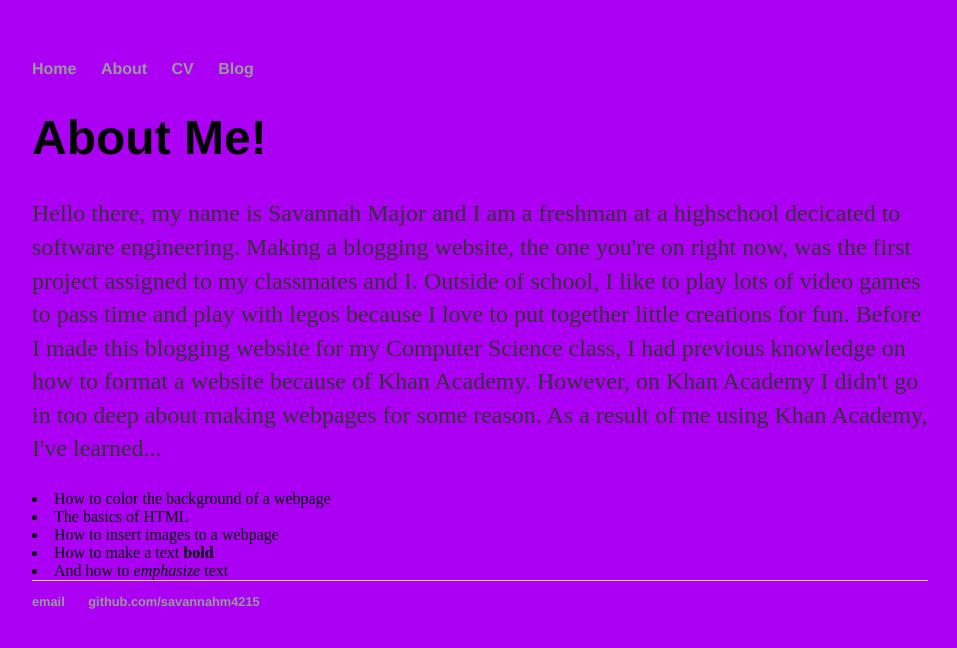
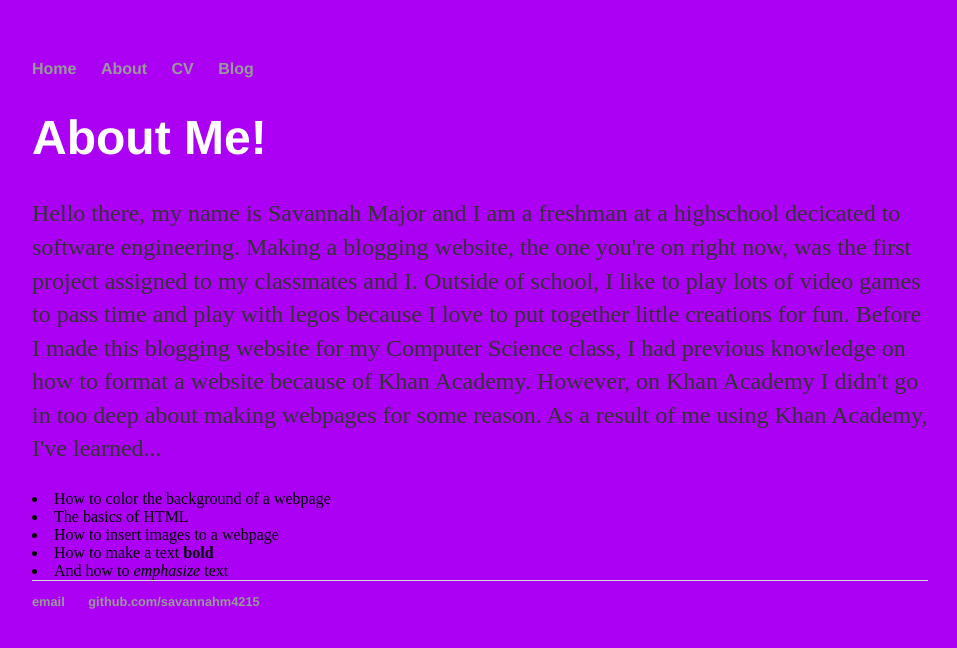
Before and after one commit to savannahm4215/savannahm4215.github.io, a Jekyll site: the page built from about/index.html, in a window 1280 px wide. Shown: the top 648 px of the page, without its empty margins (160-1117 px from the left). Built offline with Jekyll 4.4.1, drawn with Linux system fonts in a browser that asks for light colours.

Commit message:
Update index.html

```diff
--- a/about/index.html
+++ b/about/index.html
@@ -15,7 +15,7 @@ title: Savannah Major, About Me!
 
 	  <style>
         h1 {
-            color: rgb(0, 0, 0);
+            color: rgb(255, 255, 255);
         }
         body {
             background-color: rgb(172, 0, 245);
```
